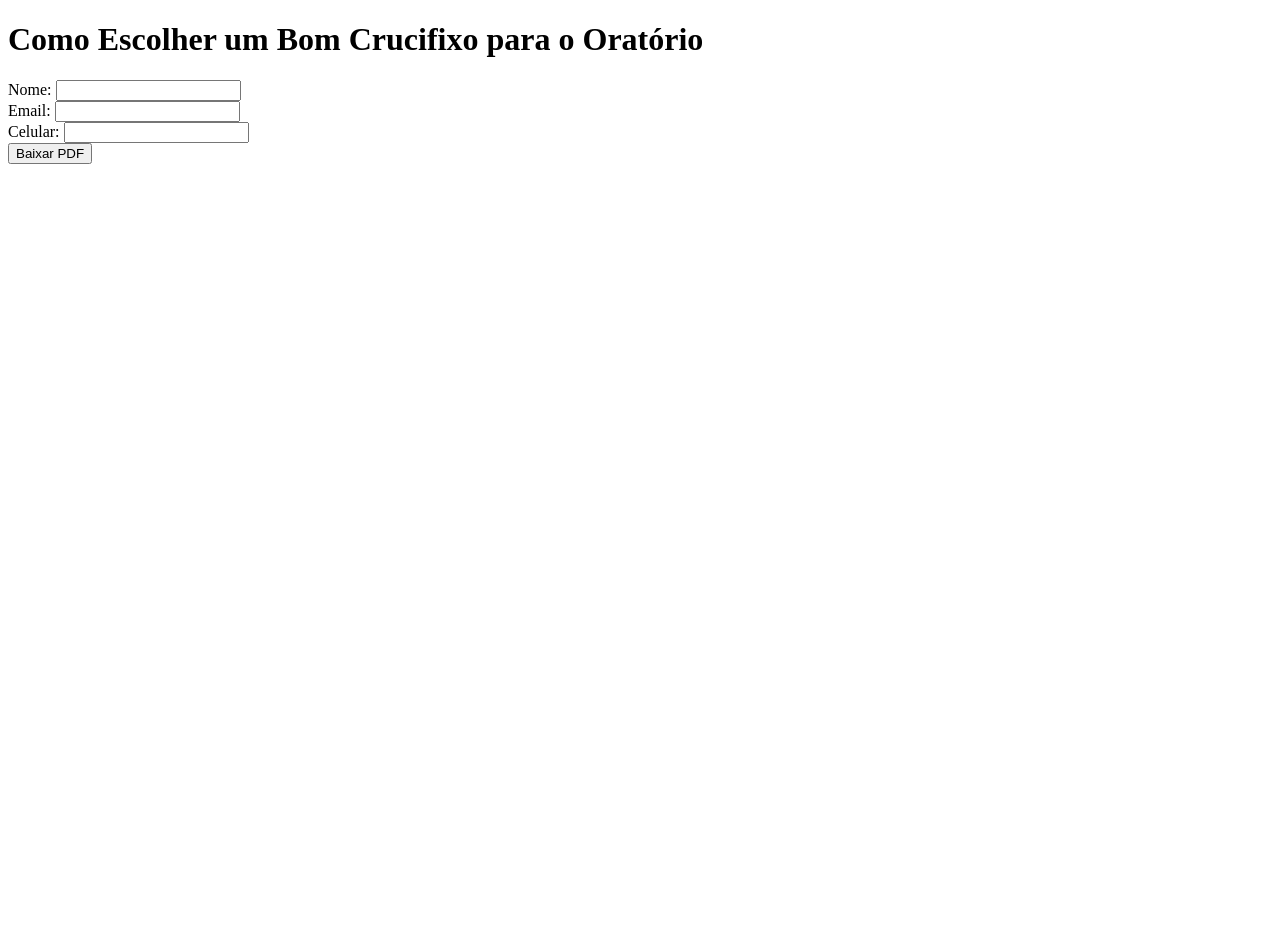
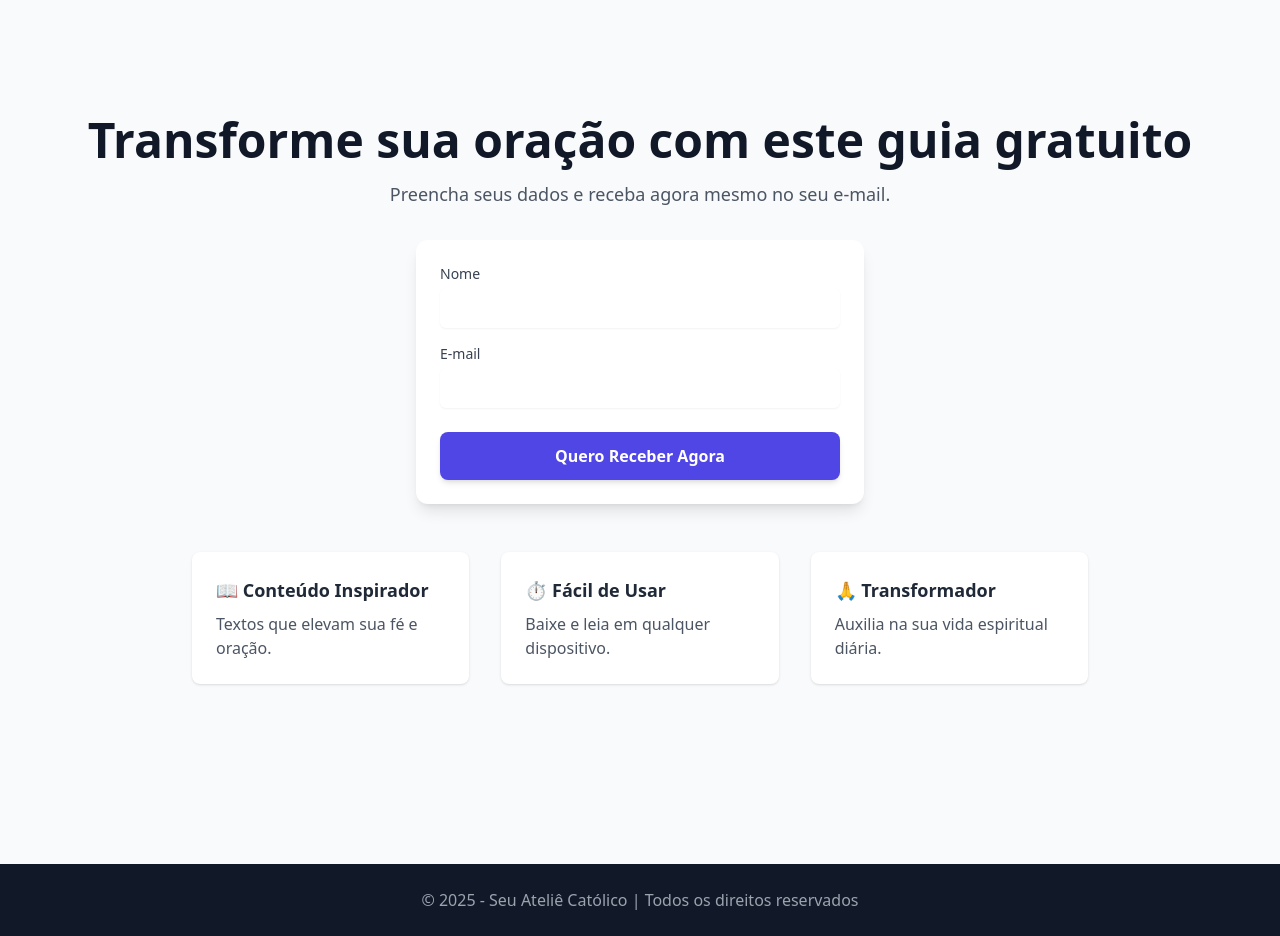
Before and after one commit to ronisonmatos/landingpage_SagradaDevocao, a website: page public/index.html in a window 1280 px wide. Before the commit the page ends 800 px from the top, so only its background shows below. Drawn offline with nearby package versions, Linux system fonts and the light colour scheme.

Commit message:
Visual melhorado

```diff
--- a/public/index.html
+++ b/public/index.html
@@ -1,16 +1,65 @@
 <!DOCTYPE html>
 <html lang="pt-br">
 <head>
-  <meta charset="UTF-8">
-  <title>Baixe seu PDF</title>
+  <meta charset="UTF-8" />
+  <meta name="viewport" content="width=device-width, initial-scale=1.0" />
+  <title>Baixe seu Material Gratuito</title>
+  <script src="https://cdn.tailwindcss.com"></script>
 </head>
-<body>
-  <h1>Como Escolher um Bom Crucifixo para o Oratório</h1>
-  <form action="/submit" method="POST">
-    <label>Nome: <input type="text" name="nome" required></label><br>
-    <label>Email: <input type="email" name="email" required></label><br>
-    <label>Celular: <input type="text" name="celular"></label><br>
-    <button type="submit">Baixar PDF</button>
-  </form>
+<body class="bg-gray-50 text-gray-800">
+
+  <!-- Hero -->
+  <section class="min-h-screen flex flex-col items-center justify-center px-6 text-center">
+    <h1 class="text-4xl md:text-5xl font-bold text-gray-900">
+      Transforme sua oração com este guia gratuito
+    </h1>
+    <p class="mt-4 text-lg text-gray-600">
+      Preencha seus dados e receba agora mesmo no seu e-mail.
+    </p>
+
+    <!-- Form -->
+    <form action="/subscribe" method="POST"
+      class="mt-8 bg-white shadow-lg rounded-xl p-6 w-full max-w-md">
+      <div class="mb-4 text-left">
+        <label for="name" class="block text-sm font-medium text-gray-700">Nome</label>
+        <input type="text" id="name" name="name" required
+          class="mt-1 block w-full rounded-md border-gray-300 shadow-sm focus:border-indigo-500 focus:ring-indigo-500 p-2" />
+      </div>
+
+      <div class="mb-6 text-left">
+        <label for="email" class="block text-sm font-medium text-gray-700">E-mail</label>
+        <input type="email" id="email" name="email" required
+          class="mt-1 block w-full rounded-md border-gray-300 shadow-sm focus:border-indigo-500 focus:ring-indigo-500 p-2" />
+      </div>
+
+      <button type="submit"
+        class="w-full bg-indigo-600 text-white font-semibold py-3 px-4 rounded-lg shadow-md hover:bg-indigo-700 transition">
+        Quero Receber Agora
+      </button>
+    </form>
+
+    <!-- Benefícios -->
+    <div class="mt-12 grid md:grid-cols-3 gap-8 text-left max-w-4xl">
+      <div class="bg-white p-6 rounded-lg shadow">
+        <h3 class="font-bold text-lg">📖 Conteúdo Inspirador</h3>
+        <p class="text-gray-600 mt-2">Textos que elevam sua fé e oração.</p>
+      </div>
+      <div class="bg-white p-6 rounded-lg shadow">
+        <h3 class="font-bold text-lg">⏱️ Fácil de Usar</h3>
+        <p class="text-gray-600 mt-2">Baixe e leia em qualquer dispositivo.</p>
+      </div>
+      <div class="bg-white p-6 rounded-lg shadow">
+        <h3 class="font-bold text-lg">🙏 Transformador</h3>
+        <p class="text-gray-600 mt-2">Auxilia na sua vida espiritual diária.</p>
+      </div>
+    </div>
+  </section>
+
+  <!-- Footer -->
+  <footer class="bg-gray-900 text-gray-400 py-6 mt-16">
+    <div class="text-center">
+      © 2025 - Seu Ateliê Católico | Todos os direitos reservados
+    </div>
+  </footer>
 </body>
 </html>
```
